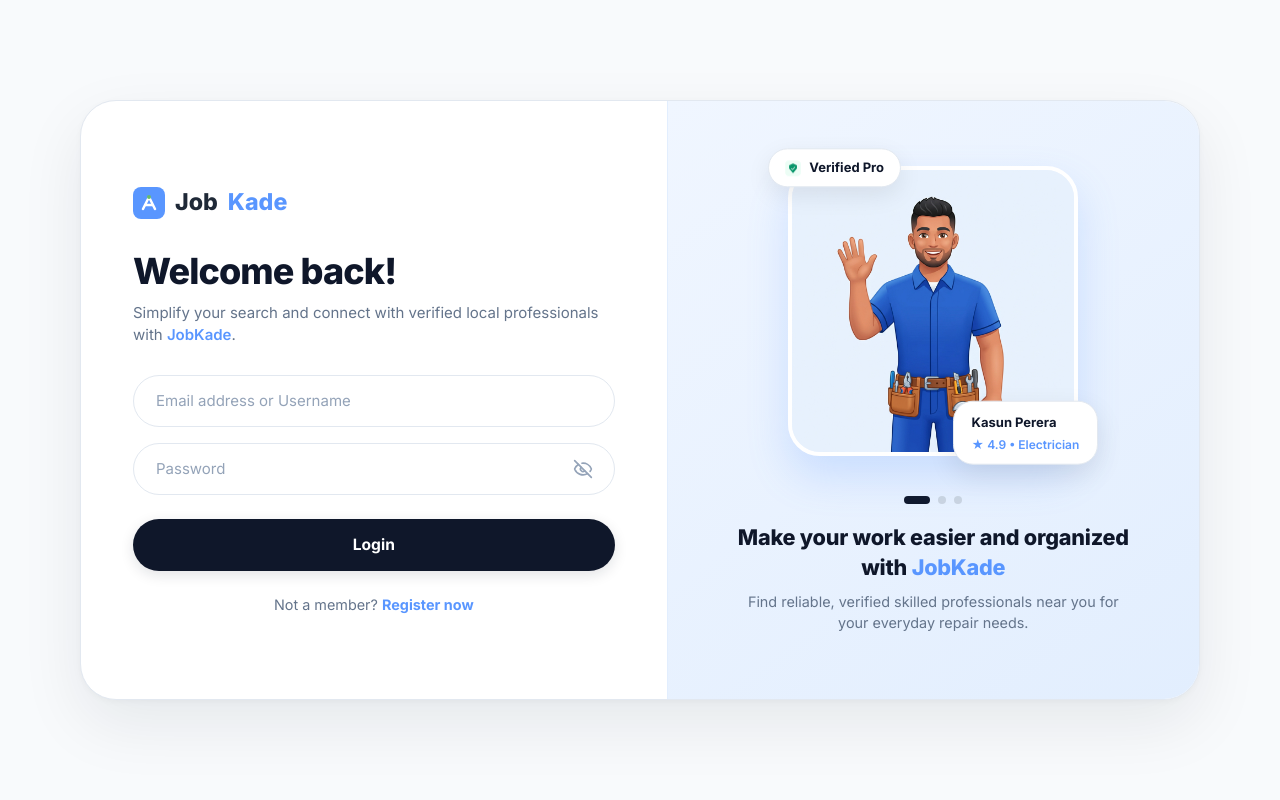
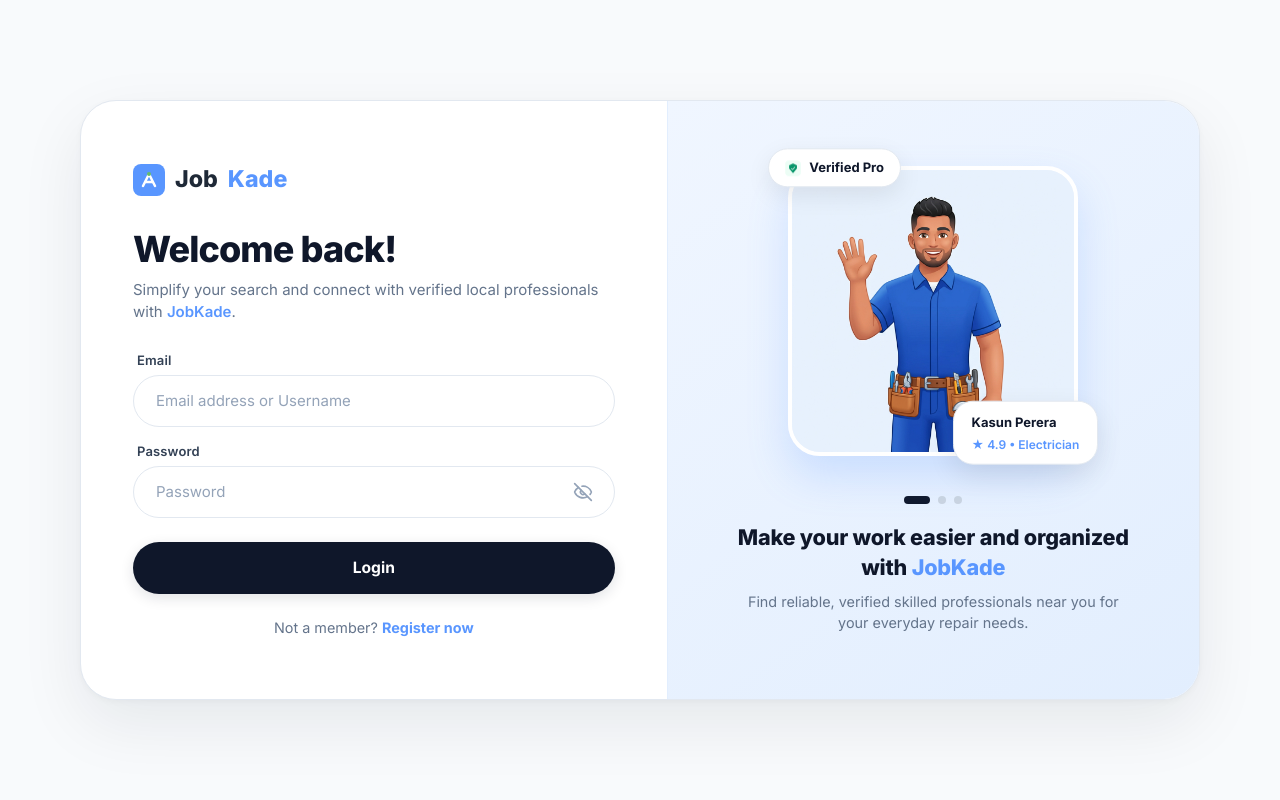
Before and after one commit to dinil2/JobKade, a PHP site: page /auth/login.html in a window 1280 px wide. Run offline with PHP 8.4, Linux system fonts and the light colour scheme.

Commit message:
Add visible linked labels above all input fields on login and register pages

```diff
--- a/auth/login.html
+++ b/auth/login.html
@@ -31,14 +31,16 @@
 
         <form id="login-form">
           <div class="auth-form-group">
+            <label for="login-email" class="auth-label">Email</label>
             <div class="auth-input-wrap">
-              <input type="email" name="email" class="auth-pill-input" placeholder="Email address or Username" required>
+              <input type="email" id="login-email" name="email" class="auth-pill-input" placeholder="Email address or Username" required>
             </div>
           </div>
 
           <div class="auth-form-group" style="margin-bottom: 24px;">
+            <label for="login-password" class="auth-label">Password</label>
             <div class="auth-input-wrap">
-              <input type="password" name="password" class="auth-pill-input" placeholder="Password" required>
+              <input type="password" id="login-password" name="password" class="auth-pill-input" placeholder="Password" required>
               <button type="button" class="input-eye-btn toggle-password" aria-label="Toggle password">
                 <i data-lucide="eye-off" width="20" height="20"></i>
               </button>
--- a/css/auth.css
+++ b/css/auth.css
@@ -102,13 +102,27 @@
   font-weight: 600;
 }
 
+/* Form Labels */
+.auth-label {
+  display: block;
+  font-size: 0.8125rem;
+  font-weight: 600;
+  color: #334155;
+  margin-bottom: 6px;
+  margin-left: 4px;
+  letter-spacing: 0.01em;
+  font-family: inherit;
+  line-height: 1.3;
+}
+
 /* Form Inputs */
 .auth-form-group {
   margin-bottom: 16px;
   position: relative;
 }
 
-.auth-form-row {
+.auth-form-row,
+.auth-grid-2 {
   display: grid;
   grid-template-columns: 1fr 1fr;
   gap: 12px;
```
Also changed, not shown: auth/register.html (+33 -14 lines).
